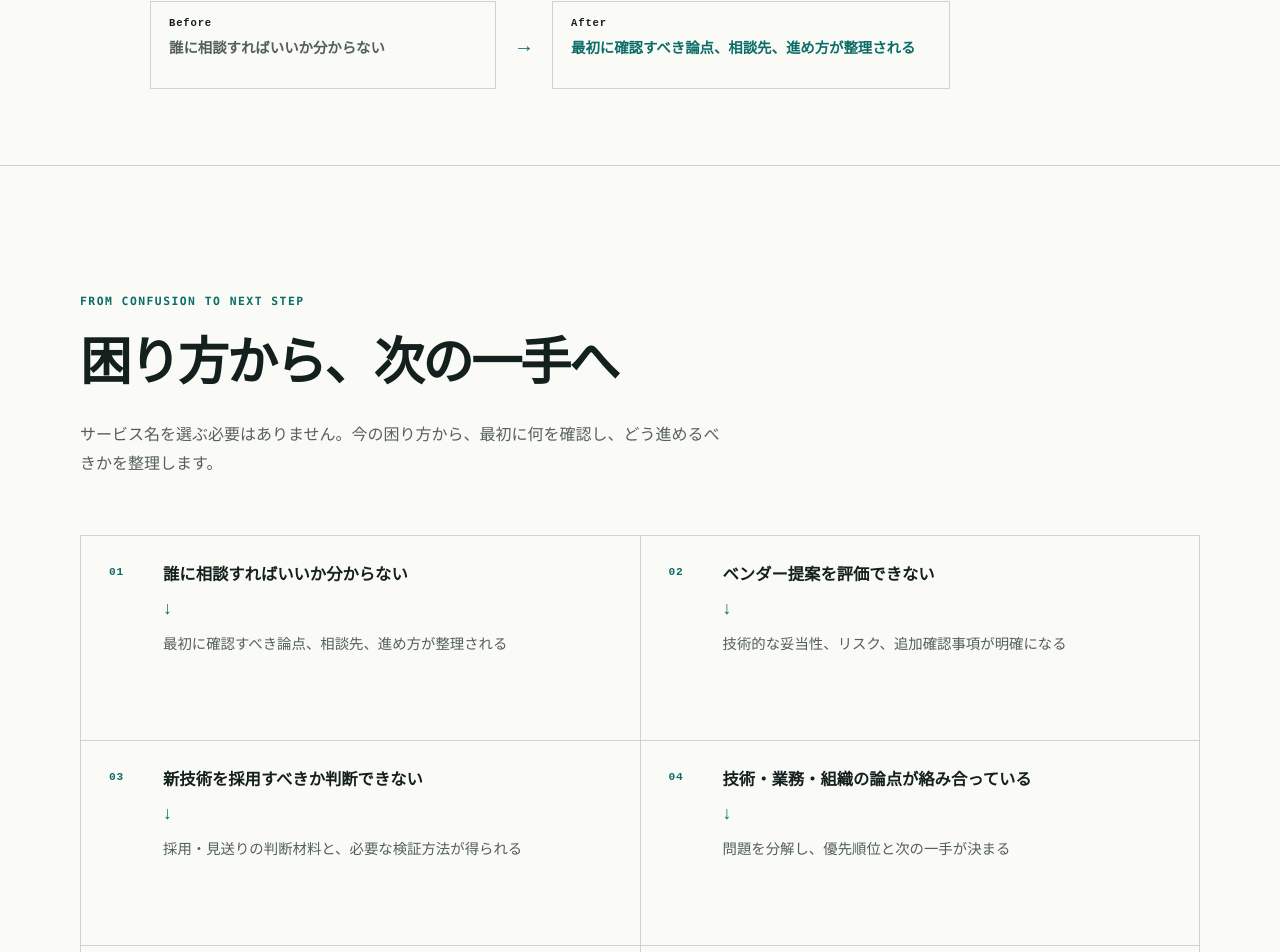
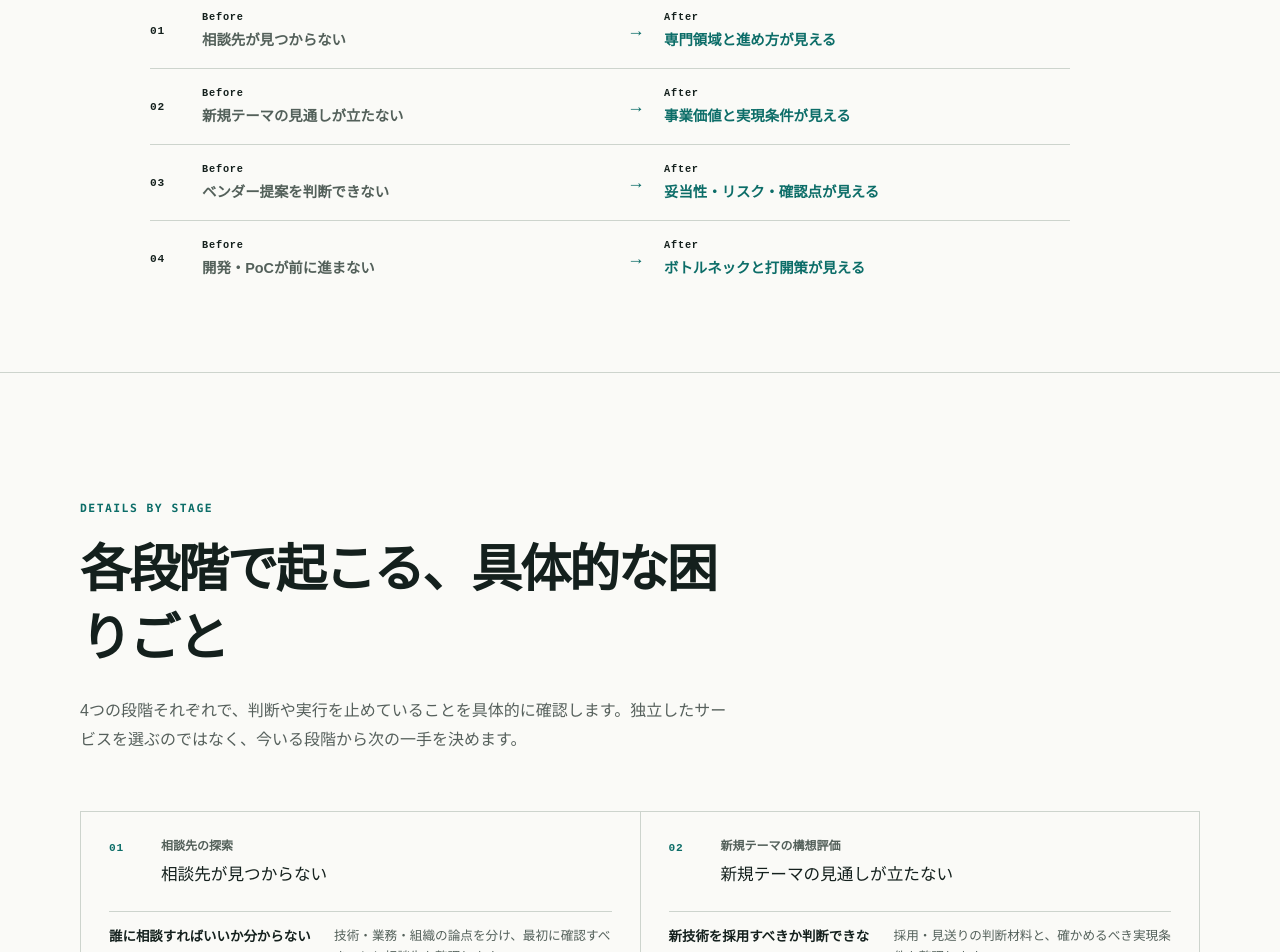
Before and after one commit to masayukisobe/tokushu-it-giken, a Next.js app: page / in a window 1280 px wide. Shown: the part 614-1566 px from the top of the page. Built offline with nearby package versions, Linux system fonts and the light colour scheme; no server answers.

Commit message:
Organize homepage journey stages

```diff
--- a/app/page.tsx
+++ b/app/page.tsx
@@ -2,15 +2,15 @@ import { SectionHeading } from "./components/SectionHeading";
 import { SiteFooter } from "./components/SiteFooter";
 import { SiteHeader } from "./components/SiteHeader";
 import Link from "next/link";
-import { approachSteps, consultationMemo, consultationOutcomes, deliverables, insightCategories, researchProjects } from "../content/site";
+import { approachSteps, consultationJourney, consultationMemo, deliverables, insightCategories, researchProjects } from "../content/site";
 
 export default function Home() {
   return <><SiteHeader /><main>
     <section className="hero hero-decision" aria-labelledby="hero-title"><div className="hero-inner hero-layout">
-      <div className="hero-message"><p className="eyebrow hero-eyebrow">TECHNICAL CONSULTATION</p><h1 id="hero-title">どこに頼めばいいか分からない。<br /><em>そんな技術課題を、<br />構造から解く。</em></h1><p className="hero-copy">前例や専門家が見つからず、技術・業務・組織の制約が絡み合う課題を、全体構造から捉え直します。技術判断から検証・設計・実装まで支援します。</p><div className="hero-actions"><Link className="button button-primary" href="/contact">30分無料で相談する <span aria-hidden="true">→</span></Link></div><div className="hero-example" aria-label="代表的な相談の変化"><p className="hero-example-title">代表的なご相談</p><div className="hero-example-content"><div><p className="hero-example-kind">Before</p><p className="hero-example-before">{consultationOutcomes[0].before}</p></div><span className="hero-example-arrow" aria-hidden="true">→</span><div><p className="hero-example-kind">After</p><p className="hero-example-after">{consultationOutcomes[0].after}</p></div></div></div></div>
+      <div className="hero-message"><p className="eyebrow hero-eyebrow">TECHNICAL CONSULTATION</p><h1 id="hero-title">どこに頼めばいいか分からない。<br /><em>そんな技術課題を、<br />構造から解く。</em></h1><p className="hero-copy">前例や専門家が見つからず、技術・業務・組織の制約が絡み合う課題を、全体構造から捉え直します。技術判断から検証・設計・実装まで支援します。</p><div className="hero-actions"><Link className="button button-primary" href="/contact">30分無料で相談する <span aria-hidden="true">→</span></Link></div><div className="hero-journey" aria-label="構想から実行まで、相談で扱う4つの段階"><p className="hero-journey-title">構想から実行までの4つの段階</p>{consultationJourney.map((item) => <article key={item.id}><span className="hero-journey-number">{item.id}</span><div className="hero-journey-before"><p className="hero-journey-kind">Before</p><p>{item.before}</p></div><span className="hero-journey-arrow" aria-hidden="true">→</span><div className="hero-journey-after"><p className="hero-journey-kind">After</p><p>{item.after}</p></div></article>)}</div></div>
     </div></section>
 
-    <section id="before-after" className="section" aria-labelledby="before-after-title"><div className="container"><SectionHeading eyebrow="FROM CONFUSION TO NEXT STEP" title="困り方から、次の一手へ" text="サービス名を選ぶ必要はありません。今の困り方から、最初に何を確認し、どう進めるべきかを整理します。" /><div className="outcome-grid">{consultationOutcomes.map((item, index) => <article key={item.before}><span>{String(index + 1).padStart(2, "0")}</span><div><p className="outcome-before">{item.before}</p><p className="outcome-arrow" aria-hidden="true">↓</p><p className="outcome-after">{item.after}</p></div></article>)}</div></div></section>
+    <section id="before-after" className="section" aria-labelledby="before-after-title"><div className="container"><SectionHeading eyebrow="DETAILS BY STAGE" title="各段階で起こる、具体的な困りごと" text="4つの段階それぞれで、判断や実行を止めていることを具体的に確認します。独立したサービスを選ぶのではなく、今いる段階から次の一手を決めます。" /><div className="journey-detail-list">{consultationJourney.map((item) => <article key={item.id}><header><span>{item.id}</span><div><p>{item.phase}</p><h3>{item.before}</h3></div></header><ul>{item.examples.map((example) => <li key={example.issue}><p>{example.issue}</p><span>{example.support}</span></li>)}</ul></article>)}</div></div></section>
 
     <section id="free-consultation" className="consultation-memo-section" aria-labelledby="consultation-title"><div className="container"><div className="consultation-memo-heading"><p className="eyebrow">FREE 30-MINUTE CONSULTATION</p><h2 id="consultation-title">まずは30分、その場で解決しにいきます</h2><p>初回30分は無料です。課題が整理されていなくても、技術名が分からなくてもご相談いただけます。案件化を目的に引き延ばすことはせず、その場で解決できることはその場で整理・回答します。</p></div><div className="consultation-memo-preparation"><div><h3>相談に必要な情報</h3><p>資料の準備は不要です。分かる範囲だけお聞かせください。</p></div><ol className="consultation-memo-grid" aria-label="相談時に共有いただきたいこと">{consultationMemo.map((item, index) => <li key={item.title}><span>{String(index + 1).padStart(2, "0")}</span><h3>{item.title}</h3><p>{item.text}</p><small>{item.example}</small></li>)}</ol></div><div className="consultation-memo-closure"><div><p className="eyebrow">AFTER 30 MINUTES</p><h3>30分で十分なら、そこで終了します</h3></div><p>その場で解決できることはその場で回答します。追加の調査・検証・設計・実装が必要な場合にだけ、次の支援をご提案します。</p></div><div className="consultation-memo-cta"><Link className="button button-primary" href="/contact">30分無料で相談する <span aria-hidden="true">→</span></Link></div></div></section>
 
--- a/content/site.ts
+++ b/content/site.ts
@@ -19,6 +19,47 @@ export const consultationOutcomes = [
   { before: "技術・業務・組織の論点が絡み合っている", after: "問題を分解し、優先順位と次の一手が決まる" },
   { before: "PoCを始めるべきか迷っている", after: "PoCの目的、範囲、成功条件、やらない選択肢まで整理される" },
   { before: "社内に技術判断できる人がいない", after: "一時的な技術責任者の視点で、意思決定を支援してもらえる" },
+];
+
+export const consultationJourney = [
+  {
+    id: "01",
+    phase: "相談先の探索",
+    before: "相談先が見つからない",
+    after: "専門領域と進め方が見える",
+    examples: [
+      { issue: "誰に相談すればいいか分からない", support: "技術・業務・組織の論点を分け、最初に確認すべきことと相談先を整理します" },
+      { issue: "技術・業務・組織の論点が絡み合っている", support: "判断が必要な論点と、今すぐ進められることを切り分けます" },
+    ],
+  },
+  {
+    id: "02",
+    phase: "新規テーマの構想評価",
+    before: "新規テーマの見通しが立たない",
+    after: "事業価値と実現条件が見える",
+    examples: [
+      { issue: "新技術を採用すべきか判断できない", support: "採用・見送りの判断材料と、確かめるべき実現条件を整理します" },
+    ],
+  },
+  {
+    id: "03",
+    phase: "外部提案の評価",
+    before: "ベンダー提案を判断できない",
+    after: "妥当性・リスク・確認点が見える",
+    examples: [
+      { issue: "提案内容の技術的な妥当性を評価できない", support: "前提・制約・代替案を確認し、判断に必要な確認点を整理します" },
+    ],
+  },
+  {
+    id: "04",
+    phase: "開発・PoCの実行と打開",
+    before: "開発・PoCが前に進まない",
+    after: "ボトルネックと打開策が見える",
+    examples: [
+      { issue: "PoCを始めるべきか迷っている", support: "目的・範囲・成功条件を定め、やらない選択肢も含めて判断します" },
+      { issue: "社内に技術判断できる人がいない", support: "一時的な技術責任者の視点で、次の判断と実行の優先順位を支えます" },
+    ],
+  },
 ];
 
 export const freeConsultationSteps = ["相談", "論点整理", "その場で回答できることを回答", "自分で進める、または継続支援"];
```
Also changed, not shown: app/globals.css.
